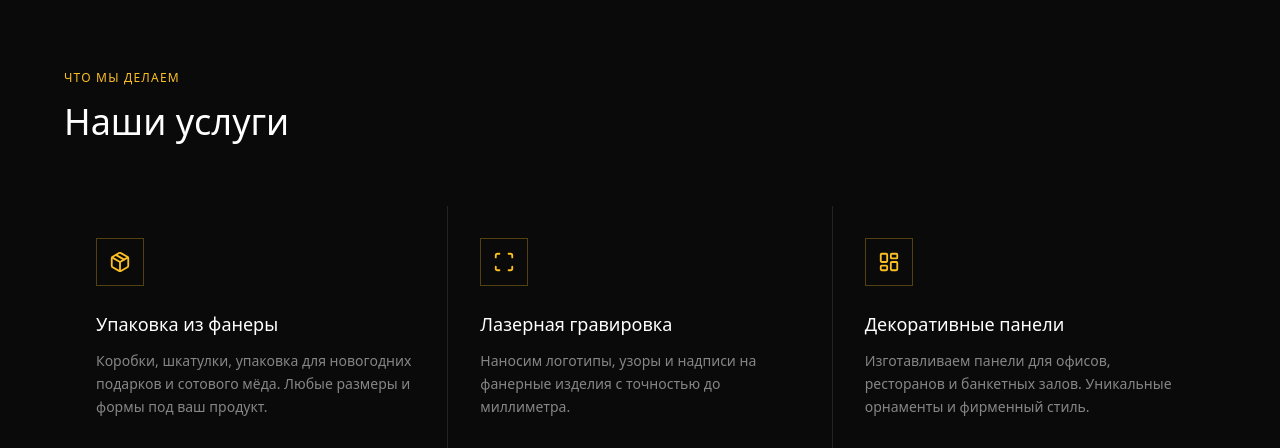
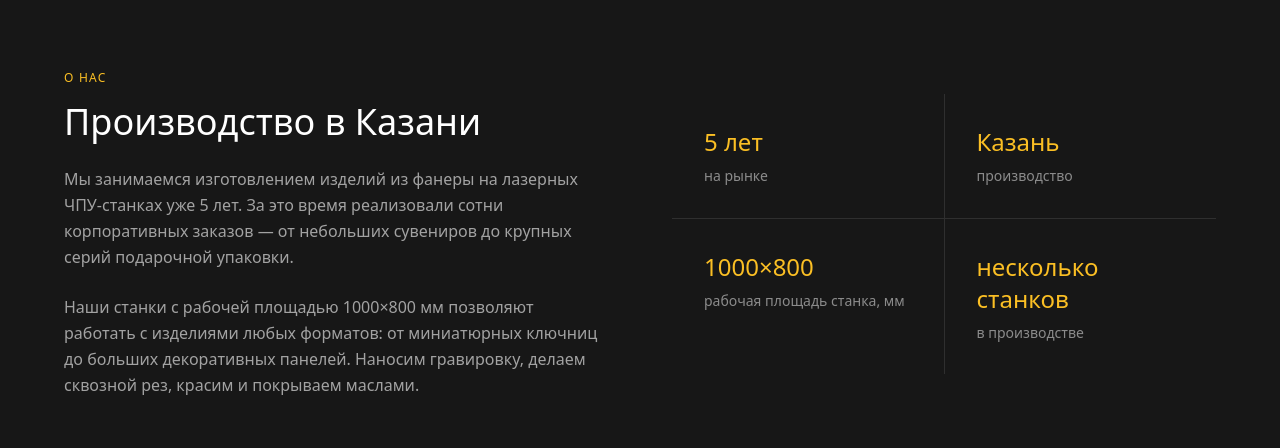
Before and after one commit to pr-poehali-dev/quantum-integration-scheme, a React (Vite) app: page / in a window 1280 px wide. Shown: the part 826-1274 px from the top of the page. Built offline with nearby package versions, Linux system fonts and the light colour scheme.

Commit message:
feat: добавлена информация о компании

```diff
--- /dev/null
+++ b/src/components/AboutSection.tsx
@@ -0,0 +1,38 @@
+const stats = [
+  { value: '5 лет', label: 'на рынке' },
+  { value: 'Казань', label: 'производство' },
+  { value: '1000×800', label: 'рабочая площадь станка, мм' },
+  { value: 'несколько\nстанков', label: 'в производстве' },
+];
+
+export default function AboutSection() {
+  return (
+    <section className="bg-neutral-900 py-24">
+      <div className="container mx-auto px-8 md:px-16">
+        <div className="grid gap-16 lg:grid-cols-2 items-center">
+          <div>
+            <p className="text-xs uppercase tracking-widest text-amber-400 mb-4">О нас</p>
+            <h2 className="text-3xl font-light text-white md:text-4xl mb-6">
+              Производство в Казани
+            </h2>
+            <p className="text-white/60 leading-relaxed mb-6">
+              Мы занимаемся изготовлением изделий из фанеры на лазерных ЧПУ-станках уже 5 лет. За это время реализовали сотни корпоративных заказов — от небольших сувениров до крупных серий подарочной упаковки.
+            </p>
+            <p className="text-white/60 leading-relaxed">
+              Наши станки с рабочей площадью 1000×800 мм позволяют работать с изделиями любых форматов: от миниатюрных ключниц до больших декоративных панелей. Наносим гравировку, делаем сквозной рез, красим и покрываем маслами.
+            </p>
+          </div>
+
+          <div className="grid grid-cols-2 gap-px bg-white/10">
+            {stats.map((stat) => (
+              <div key={stat.label} className="bg-neutral-900 p-8 hover:bg-neutral-800 transition-colors">
+                <p className="text-2xl font-light text-amber-400 mb-2 whitespace-pre-line">{stat.value}</p>
+                <p className="text-sm text-white/50 leading-snug">{stat.label}</p>
+              </div>
+            ))}
+          </div>
+        </div>
+      </div>
+    </section>
+  );
+}
--- a/src/pages/Index.tsx
+++ b/src/pages/Index.tsx
@@ -1,4 +1,5 @@
 import HeroSection from '@/components/HeroSection';
+import AboutSection from '@/components/AboutSection';
 import ServicesSection from '@/components/ServicesSection';
 import ContactSection from '@/components/ContactSection';
 
@@ -6,6 +7,7 @@ const Index = () => {
   return (
     <main>
       <HeroSection />
+      <AboutSection />
       <ServicesSection />
       <ContactSection />
     </main>
```
